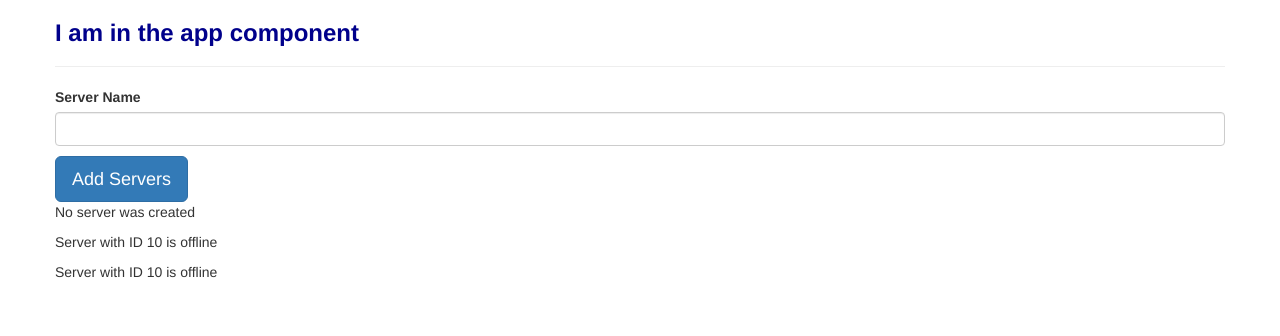
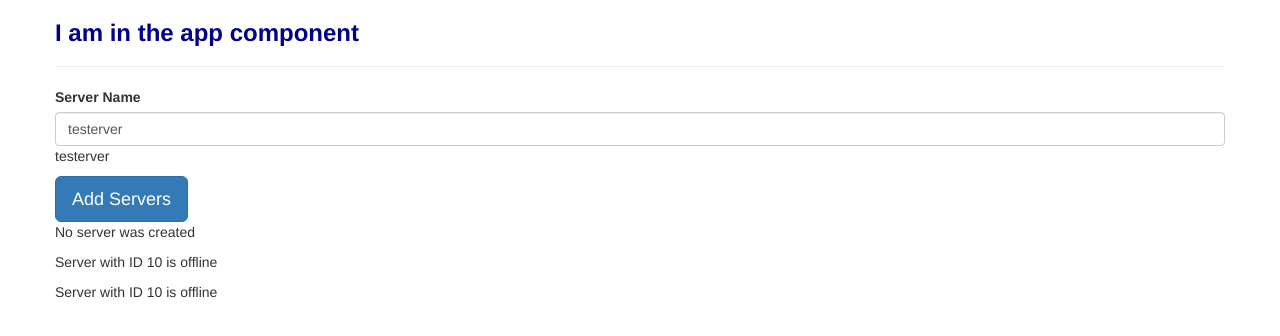
Before and after one commit to beattris/Angular-Intro-MaxSMuller, an Angular app: page / in a window 1280 px wide. Shown: the top 336 px of the page. Built offline with nearby package versions, Linux system fonts and the light colour scheme.

Commit message:
passed and used data with two-way-databinding

```diff
--- a/src/app/servers/servers.component.html
+++ b/src/app/servers/servers.component.html
@@ -1,6 +1,9 @@
 <label>Server Name</label>
-<input type="text" class="form-control" (input)="onUpdateServerName($event)" />
-<p>{{serverName}}</p>
+<!-- <input type="text" class="form-control" (input)="onUpdateServerName($event)" /> -->
+
+<input type="text" class="form-control" [(ngModel)] = "serverName" />
+
+<p>{{ serverName }}</p>
 
 <button
   class="btn btn-lg btn-primary"
--- a/src/app/servers/servers.component.ts
+++ b/src/app/servers/servers.component.ts
@@ -8,7 +8,7 @@
 export class ServersComponent {
   allowNewServer: boolean = false;
   serverCreationStatus: string = 'No server was created';
-  serverName = '';
+  serverName = 'testerver';
 
   constructor() {
     setTimeout(() => {
```
